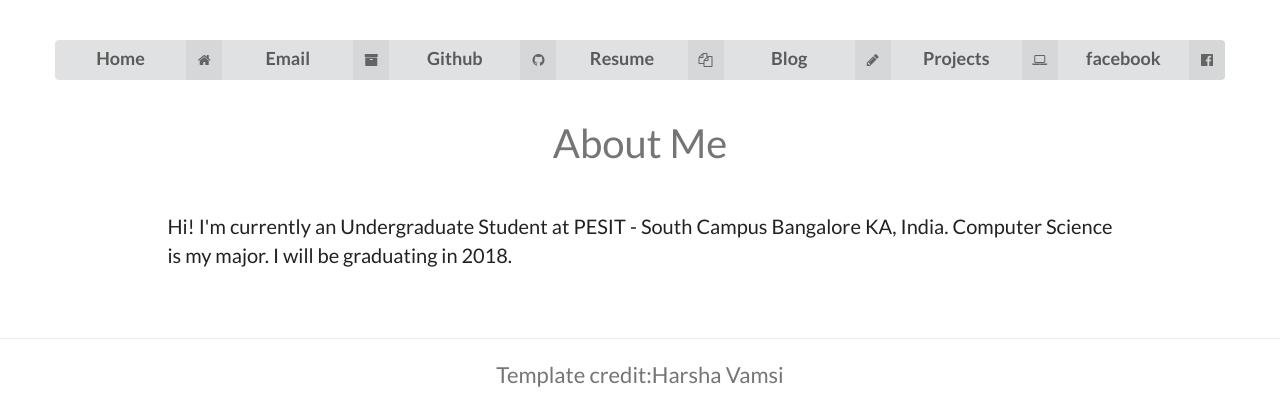
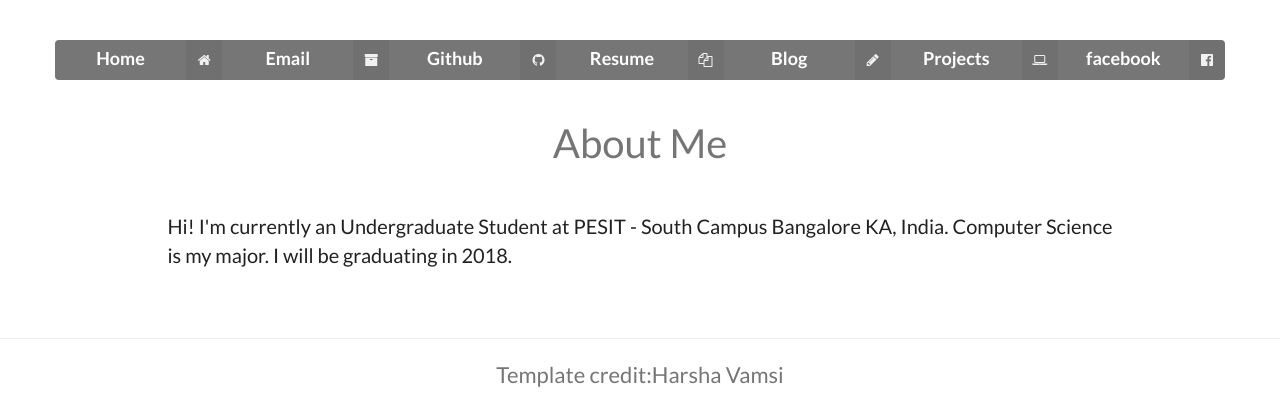
Before and after one commit to shastri17/myweb, a Django app: a page that uses myweb/templates/website/about.html in a window 1280 px wide. Shown: the top 420 px of the page. Run offline with Django 3.2, Linux system fonts and the light colour scheme; some libraries are stand-ins or nearby versions.

Commit message:
adding about page

```diff
--- a/myweb/templates/website/about.html
+++ b/myweb/templates/website/about.html
@@ -21,7 +21,7 @@
   <div class="row">
   <br>
   <br>
-<div class="seven ui buttons hidden-xs">
+<div class="seven grey ui buttons hidden-xs">
   <a class="ui right labeled icon button" href="{% url 'website:index' %}"><i class="home icon"></i>
   <span class="navfont">Home</span>
   </a>
--- a/myweb/templates/website/index.html
+++ b/myweb/templates/website/index.html
@@ -26,7 +26,7 @@
 
   </div>
 <br>
-<div class="six ui buttons hidden-xs">
+<div class="six ui grey buttons hidden-xs">
   <a class="ui right labeled icon button" href="{% url 'website:about' %}"><i class="announcement icon"></i>
   <span class="navfont">About</span>
   </a>
```
